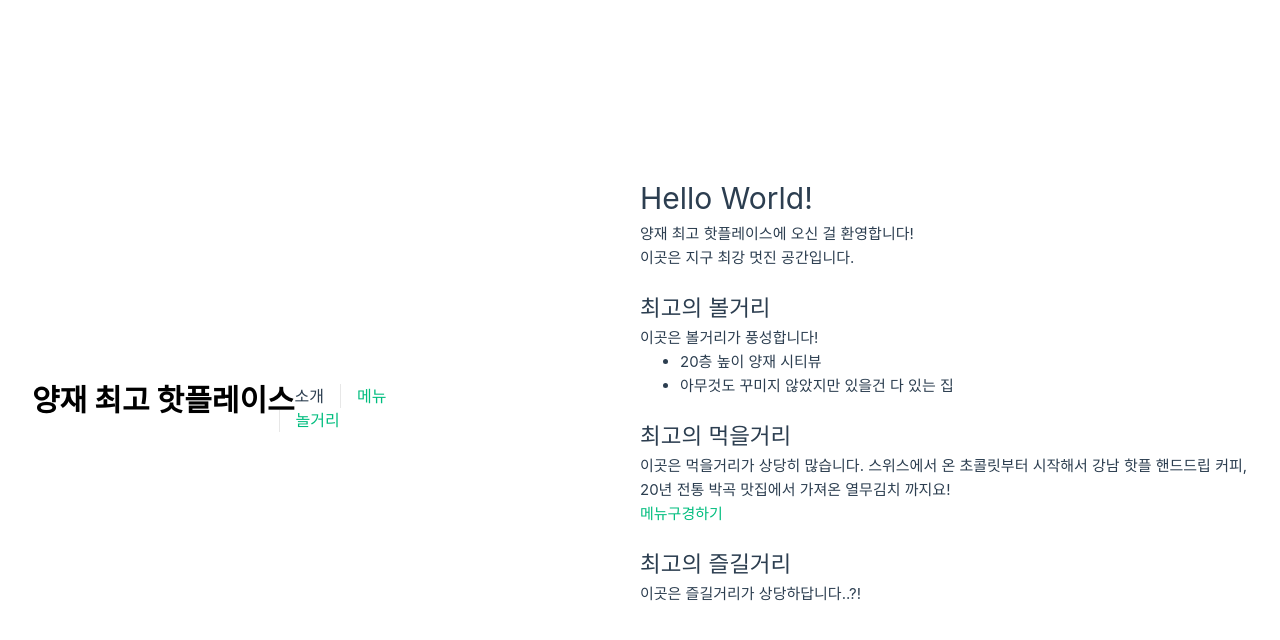
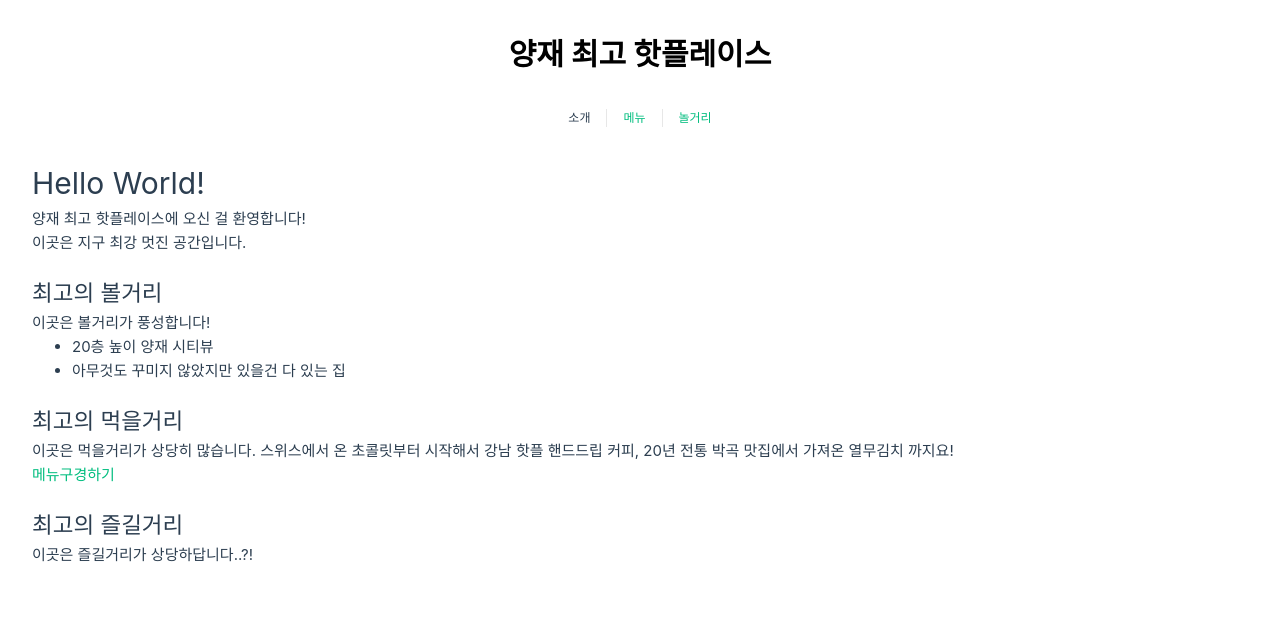
Before and after one commit to jh8057/zzemal_docker, a Vue app in the folder VueServer/: page / in a window 1280 px wide. Shown: the top 640 px of the page. Built offline with nearby package versions, Linux system fonts and the light colour scheme.

Commit message:
[vue] css
- fix css for mobile

```diff
--- a/VueServer/src/App.vue
+++ b/VueServer/src/App.vue
@@ -39,6 +39,7 @@ nav {
   font-size: 12px;
   text-align: center;
   margin-top: 2rem;
+  margin-bottom: 2rem;
 }
 
 nav a.router-link-exact-active {
@@ -59,7 +60,8 @@ nav a:first-of-type {
   border: 0;
 }
 
-@media (min-width: 1024px) {
+/** 큰화면에서 화면 전환*/
+/* @media (min-width: 1024px) {
   header {
     display: flex;
     place-items: center;
@@ -84,5 +86,5 @@ nav a:first-of-type {
     padding: 1rem 0;
     margin-top: 1rem;
   }
-}
+} */
 </style>
--- a/VueServer/src/assets/main.css
+++ b/VueServer/src/assets/main.css
@@ -22,7 +22,8 @@ a,
   }
 }
 
-@media (min-width: 1024px) {
+/** 큰화면에서 화면 전환*/
+/* @media (min-width: 1024px) {
   body {
     display: flex;
     place-items: center;
@@ -33,4 +34,4 @@ a,
     grid-template-columns: 1fr 1fr;
     padding: 0 2rem;
   }
-}
+} */
```
